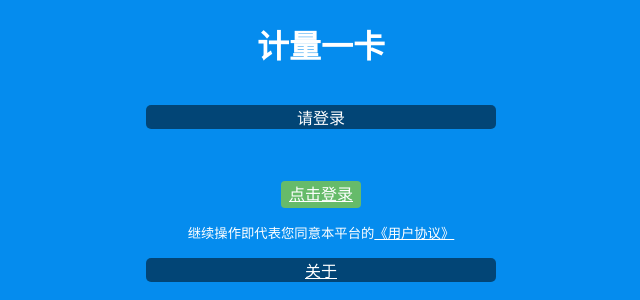
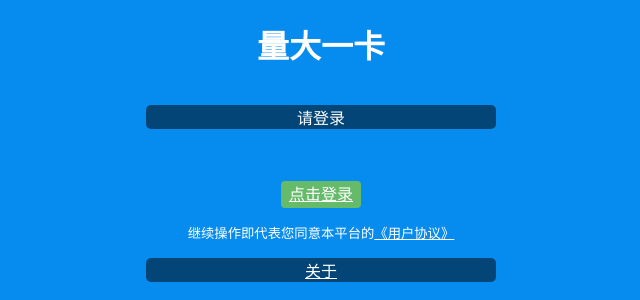
Before and after one commit to zxy19/cjlu_yika, a PHP site: page /page/login.php in a window 1280 px wide. Shown: the top 300 px of the page, without its empty margins (319-959 px from the left). Run offline with PHP 8.4, Linux system fonts and the light colour scheme.

Commit message:
修改错误的名字

```diff
--- a/page/login.php
+++ b/page/login.php
@@ -40,7 +40,7 @@
 </head>
 <body>
     <div class="container">
-        <h1>计量一卡</h1>
+        <h1>量大一卡</h1>
         <p><?php if(isset($msg))echo $msg;else echo "请登录" ?></p>
         <div><br><br><a class="btn" href="?action=login">点击登录</a></div><br>
         <div><small>继续操作即代表您同意本平台的<a href="./intro/eula.html">《用户协议》</a></small></div>
```
